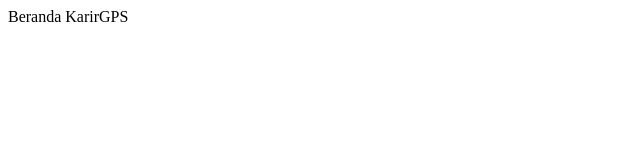
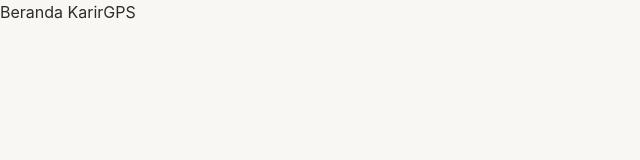
Before and after one commit to ervanlight/karirgps, a Next.js app: page / in a window 1280 px wide. Shown: the top 160 px of the page, without its empty margins (0-640 px from the left). Built offline with nearby package versions, Linux system fonts and the light colour scheme.

Commit message:
fix: restore layout and globals.css import

```diff
--- a/app/layout.tsx
+++ b/app/layout.tsx
@@ -1 +1,13 @@
-export default function RootLayout({ children }: { children: React.ReactNode }) { return ( <html lang='en'><body>{children}</body></html> ) }
+import './globals.css' // Penting: Ini yang membuat tampilan Anda muncul!
+
+export default function RootLayout({
+  children,
+}: {
+  children: React.ReactNode
+}) {
+  return (
+    <html lang="id">
+      <body>{children}</body>
+    </html>
+  )
+}
```
